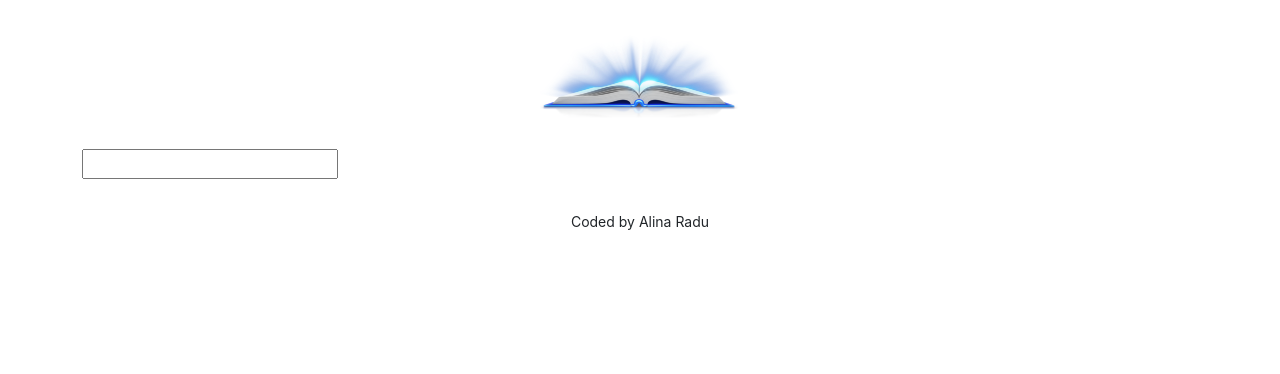
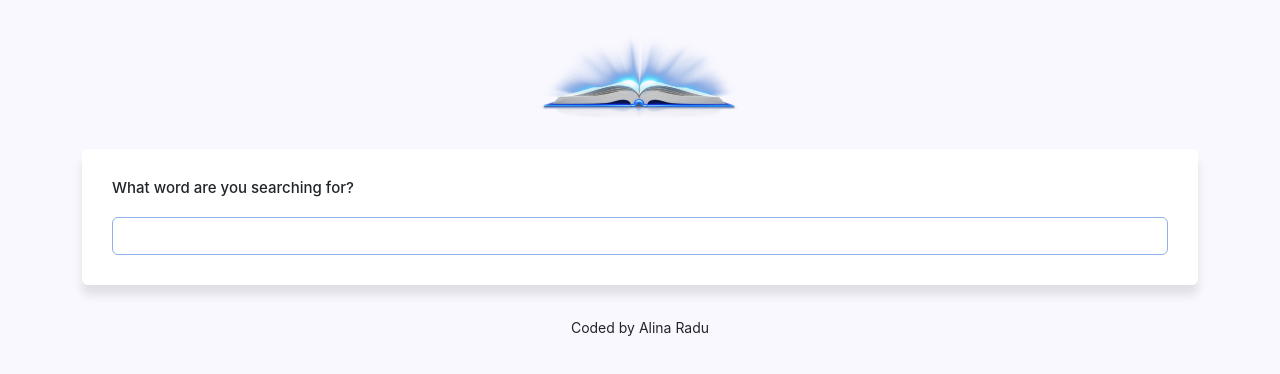
Before and after one commit to Radu-Alina/dictionary-project, a React (Create React App) app: page / in a window 1280 px wide. Shown: the top 374 px of the page. Built offline with nearby package versions, Linux system fonts and the light colour scheme.

Commit message:
Added the styling to my app

```diff
--- a/src/App.css
+++ b/src/App.css
@@ -1,3 +1,9 @@
+body {
+  background:#f9f8fe ;
+}
+a{
+  color: #9670f4;
+}
 .App-header {
   margin: 30px 0;
 }
--- a/src/Dictionary.css
+++ b/src/Dictionary.css
@@ -0,0 +1,18 @@
+.Dictionary h1{
+    font-size: 15px;
+    margin-bottom: 20px;
+}
+.Dictionary section {
+    background: white;
+    padding: 30px;
+    border-radius: 6px;
+    box-shadow: 0 10px 10px rgba(0 0 0 / 10%);
+    margin: 20px 0;
+}
+.Dictionary input{
+    width: 100%;
+    padding: 6px 10px;
+    border: 1px solid #92B1E6;
+    border-radius: 6px;
+    color:#333;
+}
--- a/src/Dictionary.js
+++ b/src/Dictionary.js
@@ -25,11 +25,15 @@
 }
 
     return (
-    <div className="Dictionary">
-        <form onSubmit={search}>
-            <input type="search" onChange={handleKeywordChange}/>
-        </form>
+      <div className="Dictionary">
+        <section>
+            <h1>What word are you searching for?</h1>
+          <form onSubmit={search}>
+            <input type="search" onChange={handleKeywordChange} />
+          </form>
+
+        </section>
         <Results results={results} />
-    </div>
+      </div>
     );
 }
--- /dev/null
+++ b/src/Meaning.css
@@ -0,0 +1,10 @@
+.Meaning h3 {
+    font-size: 24px;
+    line-height: 1.5;
+    font-weight: bold;
+}
+
+.Meaning .example {
+color:#70757a;
+font-style: italic;
+}
--- a/src/Meaning.js
+++ b/src/Meaning.js
@@ -1,5 +1,6 @@
 import React from "react";
 import Synonyms from "./Synonyms";
+import "./Meaning.css";
 
 export default function Meaning(props) {
     console.log(props.meaning);
@@ -9,14 +10,14 @@
         {props.meaning.definitions.map(function(definition, index){
             return (
               <div key={index}>
-                <p>
-                 <strong> Definition:</strong>
+
+                <div className="definition">
                  {definition.definition}
-                  <br />
-                  <strong>Example:</strong>
-                  <em>{definition.example}</em>
+                 </div>
+                 <div className="example">
+                {definition.example}
+                  </div>
                   <Synonyms synonyms={definition.synonyms} />
-                </p>
               </div>
             );
         })}
--- /dev/null
+++ b/src/Phonetic.css
@@ -0,0 +1,23 @@
+.Phonetic {
+    height: 60px;
+}
+
+.Phonetic a {
+    border: 1px solid #ddd;
+    text-decoration: none;
+    padding: 8px 15px;
+    font-size: 12px;
+    margin-right: 10px;
+    border-radius: 20px;
+    font-weight: bold;
+    transition: all 150ms ease-in-out;
+}
+
+.Phonetic a:hover {
+    background: #92b1e6;
+    color: white;
+}
+.Phonetic.Text {
+    opacity: 0.7;
+    font-weight: bold;
+}
--- a/src/Phonetic.js
+++ b/src/Phonetic.js
@@ -1,13 +1,11 @@
 import React from "react";
+import "./Phonetic.css";
 
 export default function Phonetic(props){
     return (
-        <div className="Phonetic">
-            <a href={props.phonetic.audio}>
-                Listen
-                </a>
-                <br/>
-                {props.phonetic.text}
-        </div>
+      <div className="Phonetic">
+        <a href={props.phonetic.audio}>Listen</a>
+        <span className="Text">{props.phonetic.text}</span>
+      </div>
     );
 }
--- /dev/null
+++ b/src/Results.css
@@ -0,0 +1,5 @@
+.Results h2 {
+    font-size: 36px;
+    font-weight: bold;
+    line-height: 1.5;
+}
--- a/src/Results.js
+++ b/src/Results.js
@@ -1,24 +1,26 @@
 import React from "react";
 import Meaning from "./Meaning";
 import Phonetic from "./Phonetic";
-
+import "./Results.css";
 export default function Results(props) {
     if (props.results) {
     return (
       <div className="Results">
+        <section>
           <h2>{props.results.word}</h2>
-        {props.results.phonetics.map(function(phonetic, index) {
-            return(
+          {props.results.phonetics.map(function (phonetic, index) {
+            return (
               <div key={index}>
-                <Phonetic phonetic={phonetic}/>
+                <Phonetic phonetic={phonetic} />
               </div>
             );
           })}
-        {props.results.meanings.map(function(meaning, index) {
-            return(
-                <div key={index}>
-                    <Meaning meaning={meaning}/>
-                    </div>
+        </section>
+        {props.results.meanings.map(function (meaning, index) {
+          return (
+            <section key={index}>
+              <Meaning meaning={meaning} />
+            </section>
           );
         })}
       </div>
--- /dev/null
+++ b/src/Synonyms.css
@@ -0,0 +1,11 @@
+.Synonyms {
+    margin:20px 0 0;
+    padding: 0;
+}
+
+.Synonyms li {
+    font-size: 13px;
+    display: inline-block;
+    padding-right: 10px;
+    line-height: 1;
+}
--- a/src/Synonyms.js
+++ b/src/Synonyms.js
@@ -1,4 +1,5 @@
 import React from "react";
+import "./Synonyms.css";
 
 export default function Synonyms(props){
     if (props.synonyms){
```
Lines whose indentation alone changed are shown as unchanged.
